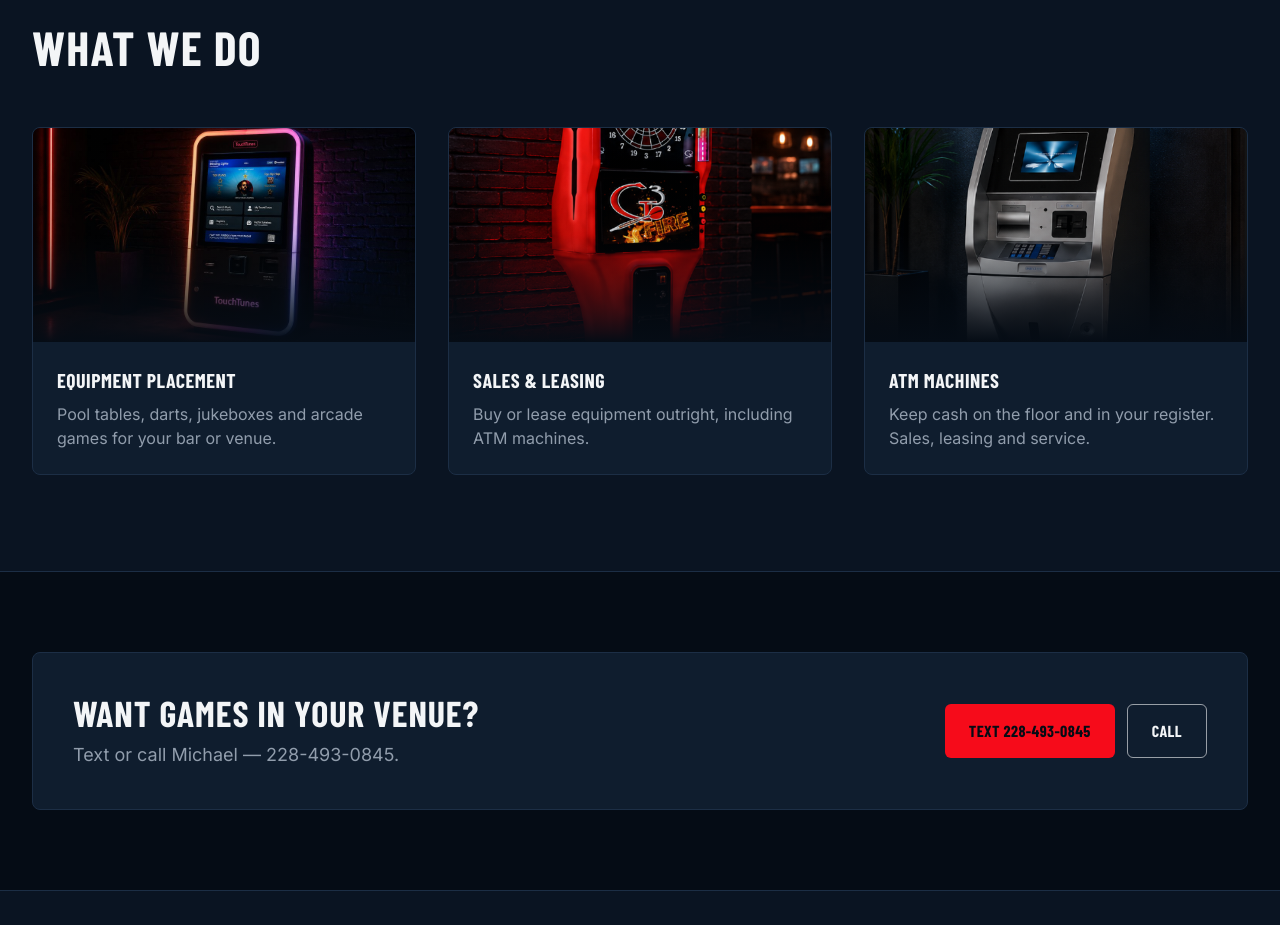
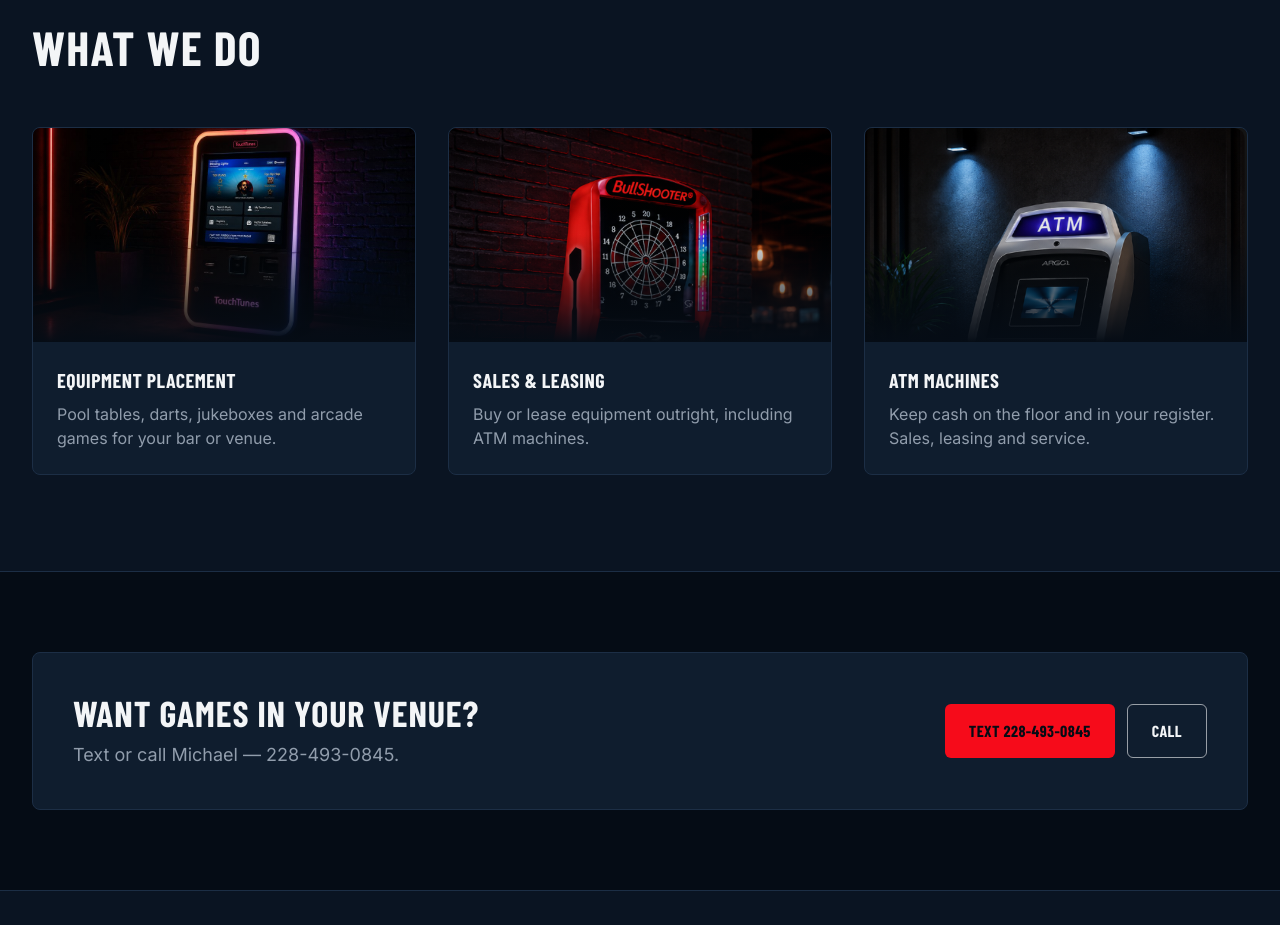
Before and after one commit to WyattLadner/HancockAmusement, a Next.js app: page / in a window 1280 px wide. Shown: the part 1880-2805 px from the top of the page. Built offline with nearby package versions, Linux system fonts and the light colour scheme.

Commit message:
Services: top-align ATM/dartboard crop (keep interface, cut base)

```diff
--- a/app/page.js
+++ b/app/page.js
@@ -15,12 +15,14 @@
     copy: "Buy or lease equipment outright, including ATM machines.",
     img: "/images/svc-darts.png",
     alt: "Arachnid G3 Fire electronic dartboard",
+    pos: "top",
   },
   {
     title: "ATM Machines",
     copy: "Keep cash on the floor and in your register. Sales, leasing and service.",
     img: "/images/svc-atm.png",
     alt: "Triton ATM",
+    pos: "top",
   },
 ];
 
@@ -155,7 +157,7 @@
                     src={s.img}
                     alt={s.alt}
                     loading="lazy"
-                    className="absolute inset-0 w-full h-full object-cover object-center"
+                    className={`absolute inset-0 w-full h-full object-cover ${s.pos === "top" ? "object-top" : "object-center"}`}
                     width={800}
                     height={450}
                   />
```
